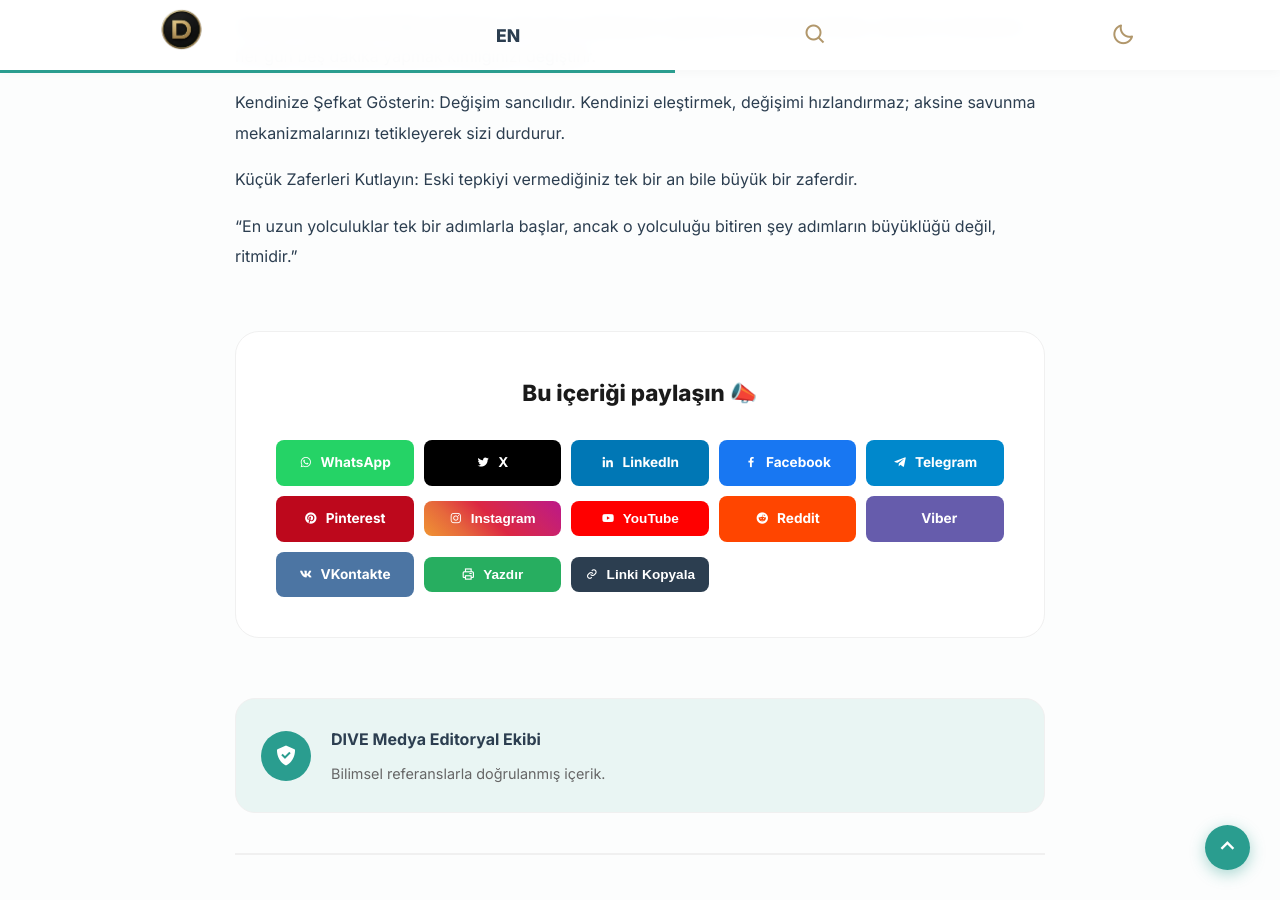
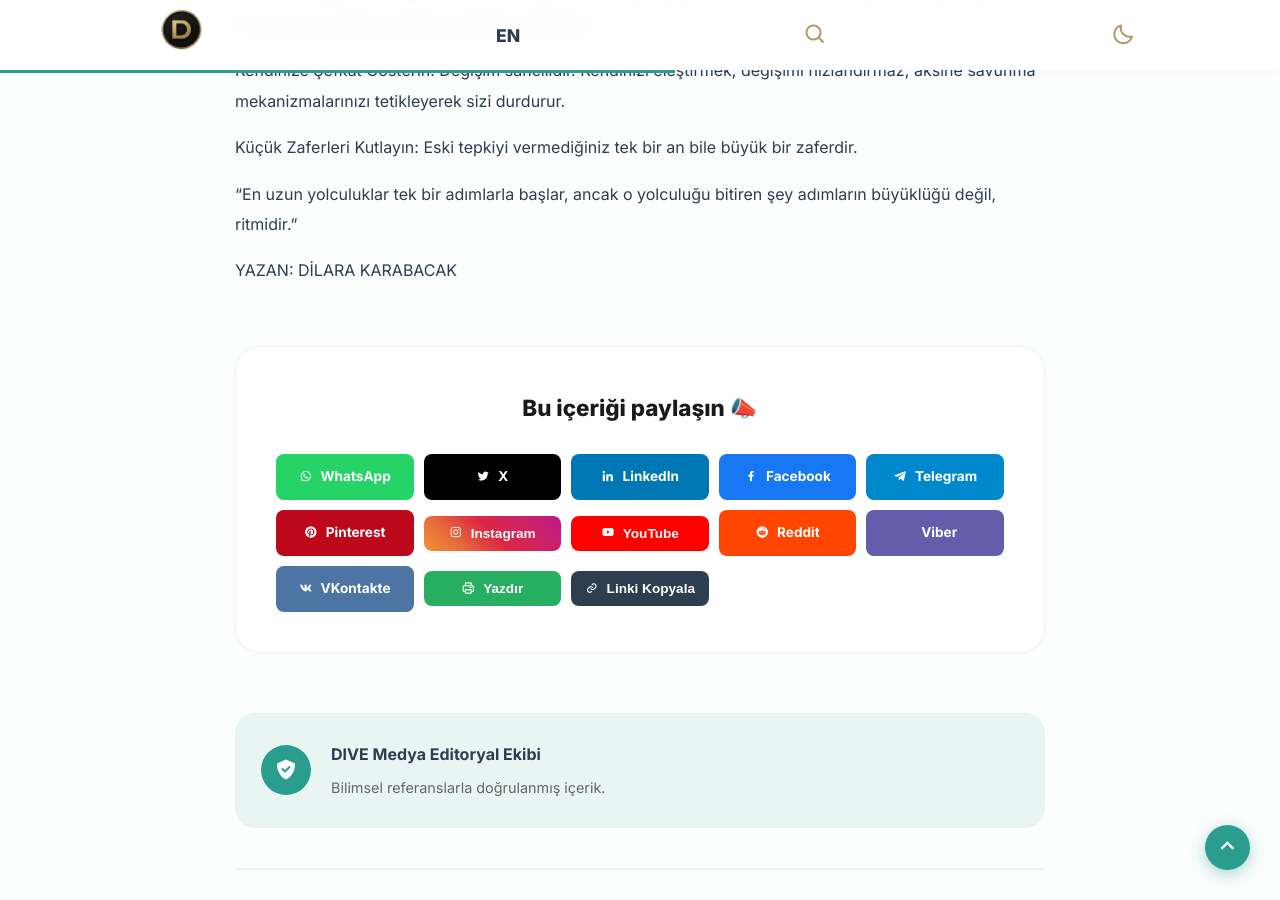
Before and after one commit to EKTHOLDING/dive, a Jekyll site: the page built from _posts/2026-03-22-psi-koloji-k-deği-şi-m-yavaştir.md, in a window 1280 px wide and 900 px high, scrolled down 1291 px. Built offline with Jekyll 4.4.1, drawn with Linux system fonts in a browser that asks for light colours.

Commit message:
Update 🇹🇷 Türkçe Yazı Ekle “2026-03-22-psi-koloji-k-deği-şi-m-yavaştir”

```diff
--- a/_posts/2026-03-22-psi-koloji-k-deği-şi-m-yavaştir.md
+++ b/_posts/2026-03-22-psi-koloji-k-deği-şi-m-yavaştir.md
@@ -1,8 +1,8 @@
 ---
 layout: default
-title: "PSİKOLOJİK DEĞİŞİM YAVAŞTIR"
-kategori: "Psikoloji"
-image: "https://encrypted-tbn0.gstatic.com/images?q=tbn:ANd9GcSzdFAh6MvyPFhIAn7ydlAfTo4APYc13rZqjg&s"
+title: PSİKOLOJİK DEĞİŞİM YAVAŞTIR
+kategori: Psikoloji
+image: https://encrypted-tbn0.gstatic.com/images?q=tbn:ANd9GcSzdFAh6MvyPFhIAn7ydlAfTo4APYc13rZqjg&s
 ---
 
 Psikolojik değişim, bir gecede gerçekleşen bir "aydınlanma" anından ziyade, toprağa ekilen bir tohumun yavaş yavaş filizlenmesine benzer. Modern dünyanın hıza olan tutkusu bizi her şeyin (kiloların, kariyerlerin, mutsuzlukların) hızla değişebileceğine inandırsa da, insan ruhu kendi hızında hareket eder.
@@ -11,10 +11,8 @@
 
 1. Beynin Savunma Mekanizması: Nöral Patikalar
 Beynimiz, enerjiyi verimli kullanmak için alışkanlıklara güvenir. Yıllarca aynı şekilde düşünmek, hissetmek ve tepki vermek, beyinde derin ve sağlam "nöral patikalar" oluşturur. Yeni bir düşünce biçimi geliştirmek, balta girmemiş bir ormanda yeni bir yol açmaya benzer. O yolu her gün yürümezseniz, çalılar tekrar yolu kapatır. Değişim, bu yeni yolun eski otoyoldan daha belirgin hale gelmesi sürecidir.
-
 2. Güvenli Alanın Çekim Gücü
 İnsan psikolojisi, "tanıdık olanı" "güvenli olanla" karıştırmaya meyillidir. Mutsuz bir ilişki veya yıkıcı bir alışkanlık bile, bilinmezliğin getirdiği korkudan daha güvenli hissettirebilir. Değişim, kişinin kendi inşa ettiği bu konfor alanının dışına çıkmasını gerektirir. Ruh, dışarıdaki fırtınaya alışana kadar defalarca eski sığınağına dönmek ister.
-
 3. Duygusal Sindirim Süreci
 Bilgi hızla öğrenilir ancak duygu yavaş sindirilir. Bir davranışın size zarar verdiğini mantıksal olarak bilmeniz (kognitif farkındalık) saniyeler sürer. Ancak o davranışı yaparken hissettiğiniz dürtüyü kontrol edebilmeniz (duygusal olgunluk) aylar, hatta yıllar alabilir. Psikolojik değişim, "bilmek" ile "olmak" arasındaki o uzun köprüyü yürümektir.
 
@@ -41,3 +39,5 @@
 Küçük Zaferleri Kutlayın: Eski tepkiyi vermediğiniz tek bir an bile büyük bir zaferdir.
 
 "En uzun yolculuklar tek bir adımlarla başlar, ancak o yolculuğu bitiren şey adımların büyüklüğü değil, ritmidir."
+
+YAZAN: DİLARA KARABACAK
```
